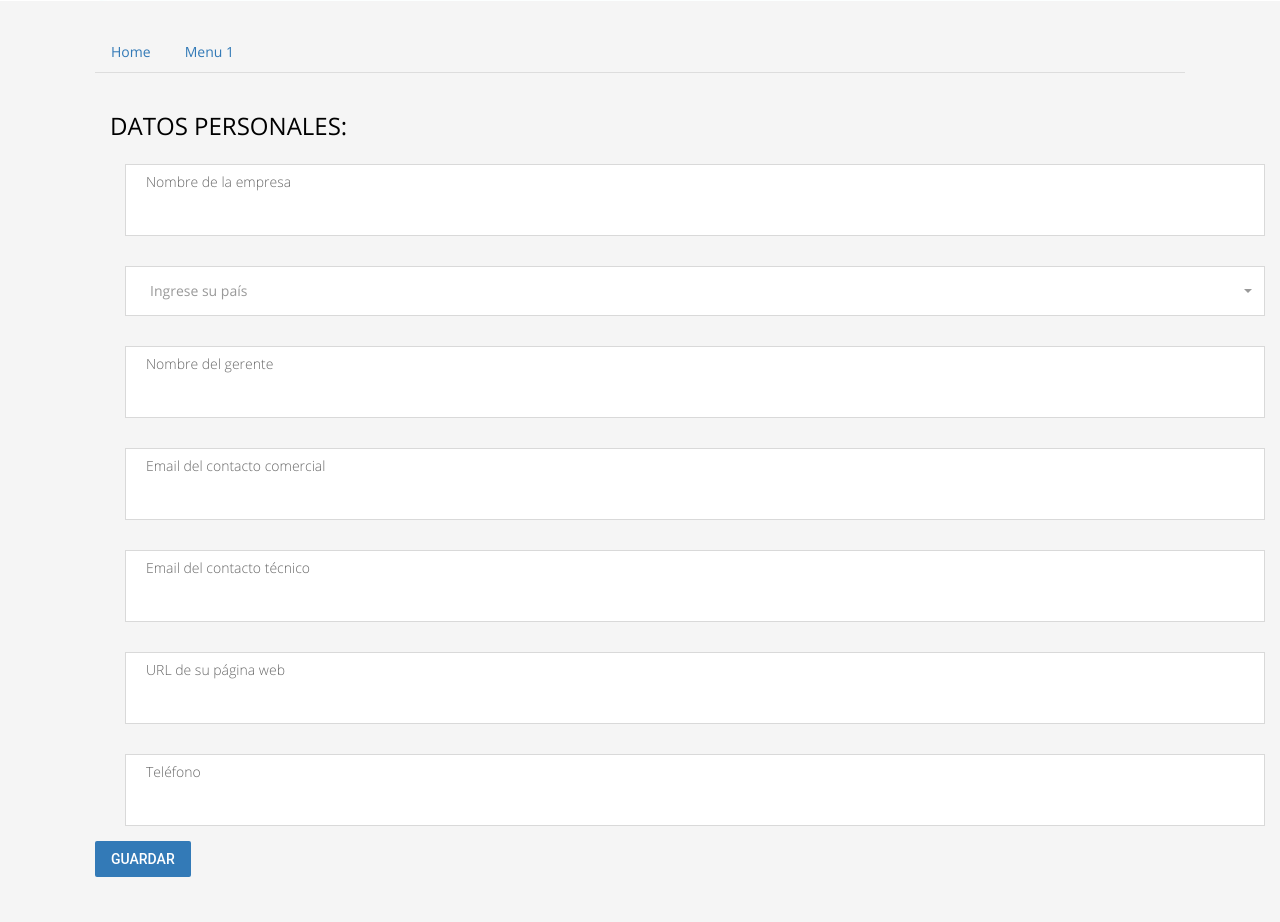
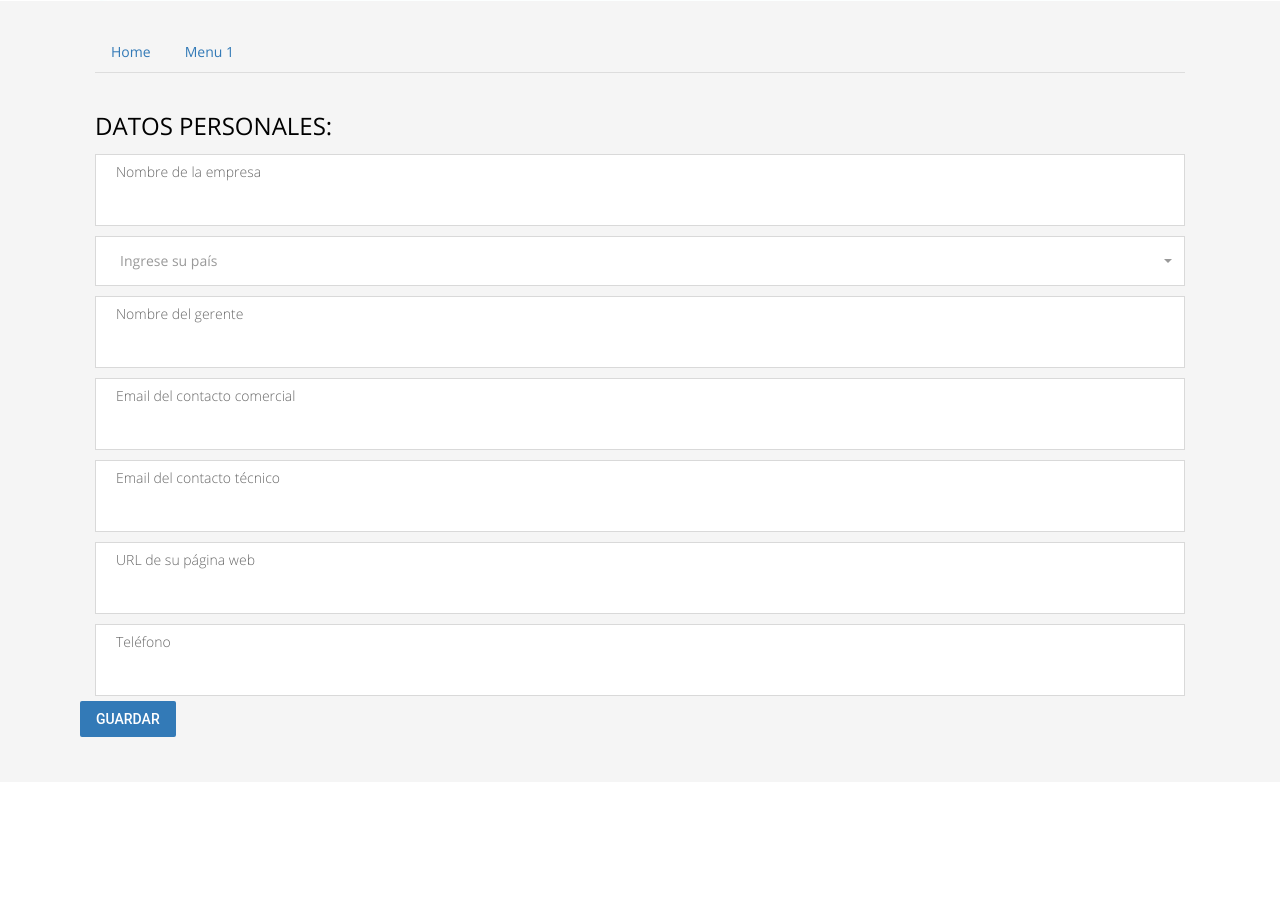
Before and after one commit to joseminaya15/Meridian, a CodeIgniter app: page /Meridian/Desarrolladores in a window 1280 px wide. Shown: the part 626-1548 px from the top of the page. After the commit the page ends 1363 px from the top, so only its background shows below. Run offline with CodeIgniter, Linux system fonts and the light colour scheme; data that the repository does not hold is empty; some libraries are stand-ins or nearby versions.

Commit message:
casi terminado

```diff
--- a/application/views/v_desarrolladores.php
+++ b/application/views/v_desarrolladores.php
@@ -73,7 +73,7 @@
 				    </li>
 				</ul>
             	<div class="tab-content">
-    				<div id="home" class="container tab-pane active"><br>
+    				<div id="home" class="tab-pane fade in active"><br>
     					<div class="title">
 		            		<h3>DATOS PERSONALES:</h3>
 		            	</div>
@@ -146,7 +146,7 @@
 			                </button>
 		            	</div>
     				</div>
-    				<div id="menu1" class="container tab-pane fade"><br>
+    				<div id="menu1" class="tab-pane fade"><br>
 				      <form>
 						  <fieldset class="form-group checks">
 						  	<?php echo $html ?>
--- a/public/css/style.styl
+++ b/public/css/style.styl
@@ -288,7 +288,7 @@ label
 	background-color #FFFFFF
 	margin-bottom -1px
 	color #333333
-	margin 15px
+	margin 5px 0
 	&.js-date
 		height 100%
 		padding 5px 20px
```
Also changed, not shown: public/css/style.css.
